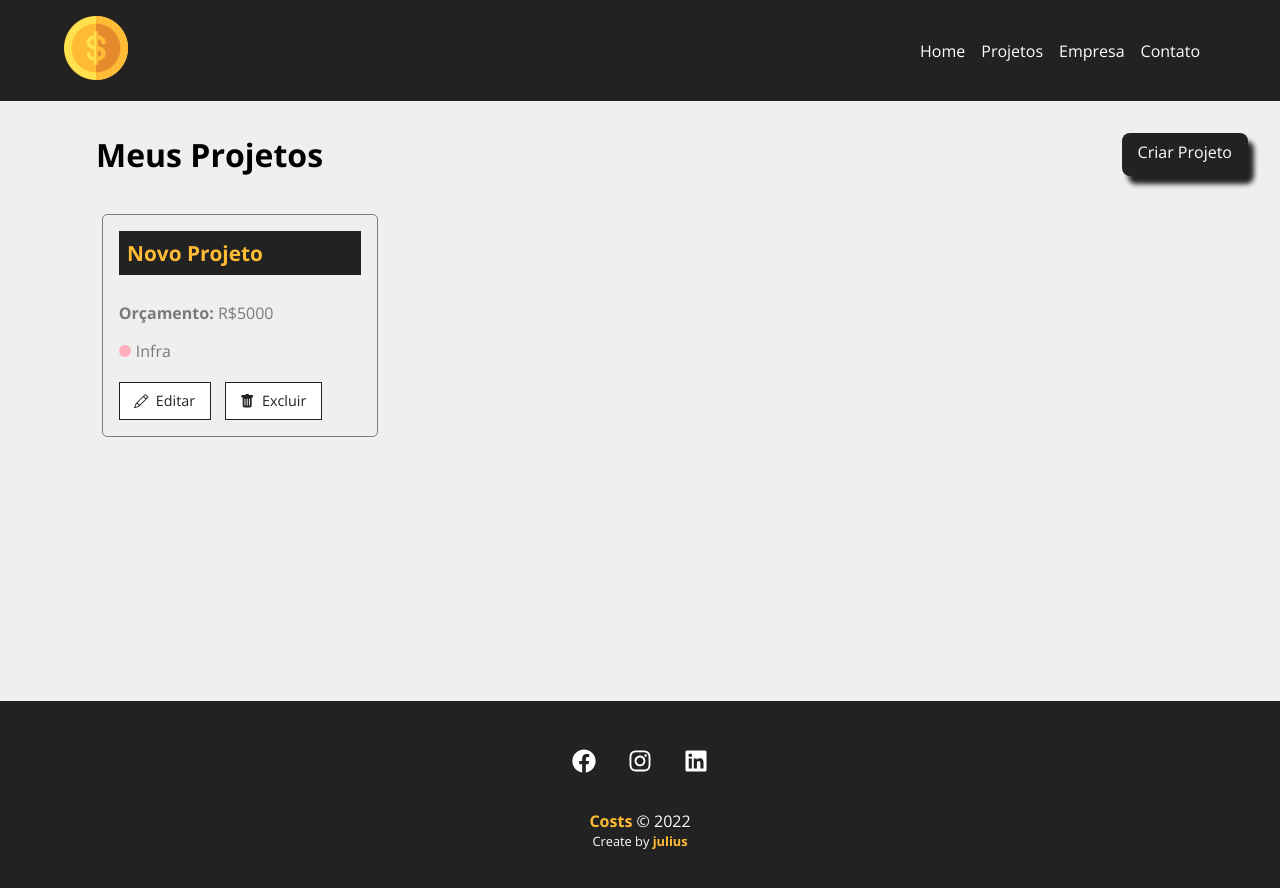
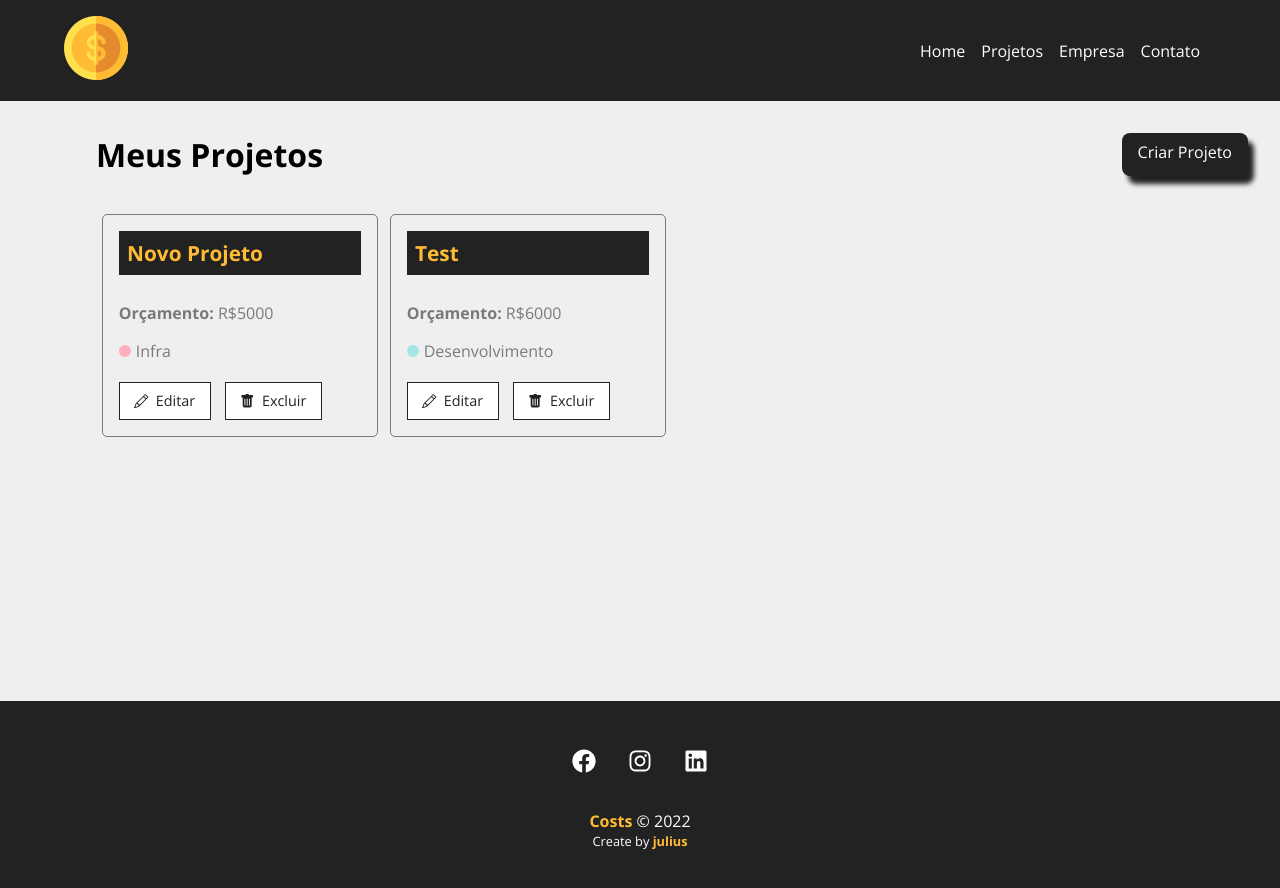
Before and after one commit to juliuscaezarff/costs, a React (Create React App) app: page /projects in a window 1280 px wide. Shown: the top 888 px of the page. Built offline with nearby package versions, Linux system fonts and the light colour scheme; data requests are answered from the project's data file.

Commit message:
updating

```diff
--- a/db.json
+++ b/db.json
@@ -10,6 +10,17 @@
       "cost": 0,
       "services": [],
       "id": 5
+    },
+    {
+      "name": "Test",
+      "budget": "6000",
+      "category": {
+        "id": "2",
+        "name": "Desenvolvimento"
+      },
+      "cost": 0,
+      "services": [],
+      "id": 6
     }
   ],
   "categories": [
--- a/src/components/pages/Project.js
+++ b/src/components/pages/Project.js
@@ -1,6 +1,27 @@
+import { useParams } from 'react-router-dom'
+import { useState, useEffect } from 'react'
+
 function Project() {
 
-  return <h1>Projeto</h1>
+  const { id } = useParams()
+
+  const [project, setProject] = useState([])
+
+  useEffect(() => {
+
+    fetch(`http://localhost:5000/projects/${id}`, {
+      method: 'GET',
+      headers: {
+        'Content-Type': 'application/json'
+      },
+    }).then(resp => resp.json())
+      .then((data) => {
+        setProject(data)
+      })
+    .catch(err => console.log(err))
+  }, [id])
+
+  return <p>{project.name}</p>
 
 }
 
--- a/src/components/pages/Projects.js
+++ b/src/components/pages/Projects.js
@@ -29,13 +29,13 @@ function Projects() {
       },
     })
       .then(resp => resp.json())
-      .then(data => {
+      .then((data) => {
         console.log(data)
         setProjects(data)
         setRemoveLoading(true)
       })
       .catch(err => console.log(err))
-      }, 1000)
+      }, 300)
   }, [])
 
   function removeProject(id) {
```
